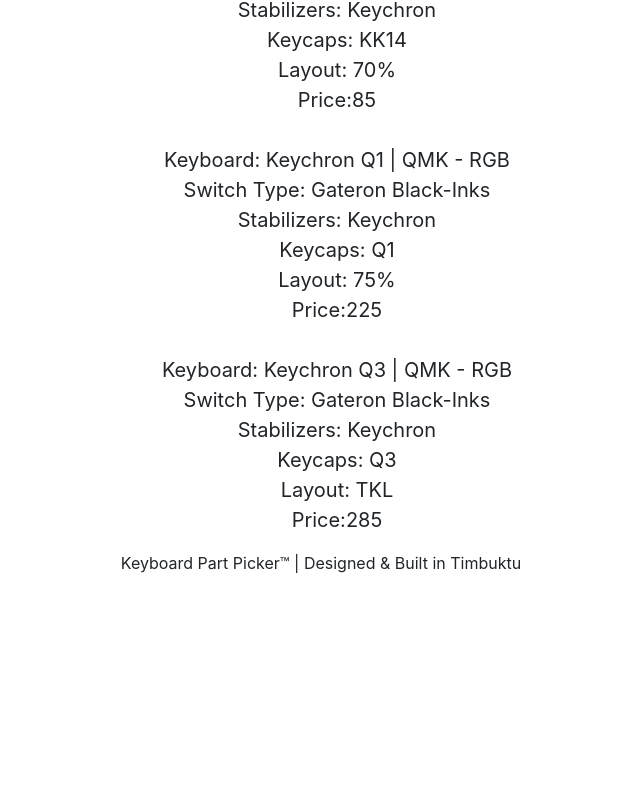
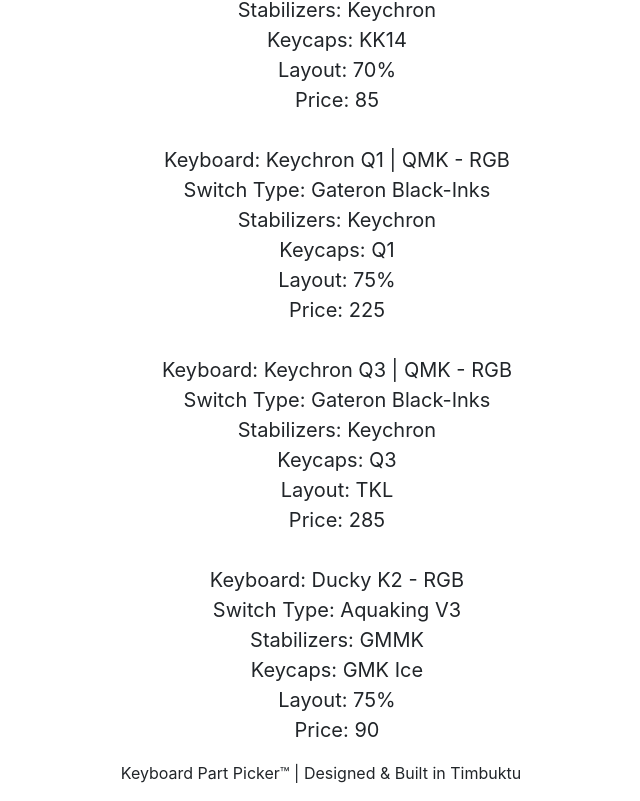
Before and after one commit to moodzter/Keyboard_Front_End, a React (Create React App) app: page / in a window 1280 px wide. Shown: the part 2062-2863 px from the top of the page, without its empty margins (319-959 px from the left). Before the commit the page ends 2653 px from the top, so only its background shows below. Built offline with nearby package versions, Linux system fonts and the light colour scheme; no server answers.

Commit message:
pushing search bar mega fix

```diff
--- a/src/components/List.js
+++ b/src/components/List.js
@@ -11,7 +11,15 @@
             return L;
         }
         else {
-            return L.text?.toLowerCase().includes(props.input);
+            return (
+                L.price.toLowerCase().includes(props.input) ||
+                L.size.toString().toLowerCase().includes(props.input) ||
+                L.keycaps.toString().toLowerCase().includes(props.input) ||
+                L.switches.toString().toLowerCase().includes(props.input) ||
+                L.brand.toString().toLowerCase().includes(props.input) ||
+                L.stabilizers.toString().toLowerCase().includes(props.input)
+
+            );
             // return L.input?.toLowerCase().includes(props.input)
         }
     })
@@ -30,7 +38,7 @@
                 <br/>
                 Layout: {item.size}
                 <br/>
-                Price:{item.price}
+                Price: {item.price}
                 <br/>
                 </li>
 
--- a/src/components/ListData.JSON
+++ b/src/components/ListData.JSON
@@ -79,4 +79,12 @@
     "stabilizers": "Keychron",
     "price": "285",
     "size": "TKL"
+}, {
+    "id": 11,
+    "brand": "Ducky K2 - RGB",
+    "switches": "Aquaking V3",
+    "keycaps": "GMK Ice",
+    "stabilizers": "GMMK",
+    "price": "90",
+    "size": "75%"
 }]
--- a/src/components/SBar.js
+++ b/src/components/SBar.js
@@ -7,7 +7,8 @@
 
 function SearchBar() {
     const [inputText, setInputText] = useState("");
-    let inputHandler = (e) => {
+    const inputHandler = (e) => {
+
         // i might change it to uppercase
         let lowerCase = e.target.value.toLowerCase();
         setInputText(lowerCase);
@@ -19,7 +20,7 @@
             <div className="search">
             <TextField
             id="outlined-basic"
-            onChange={inputHandler}
+            onChange= {inputHandler}
             variant="outlined"
             fullWidth
             label="Search"
```
